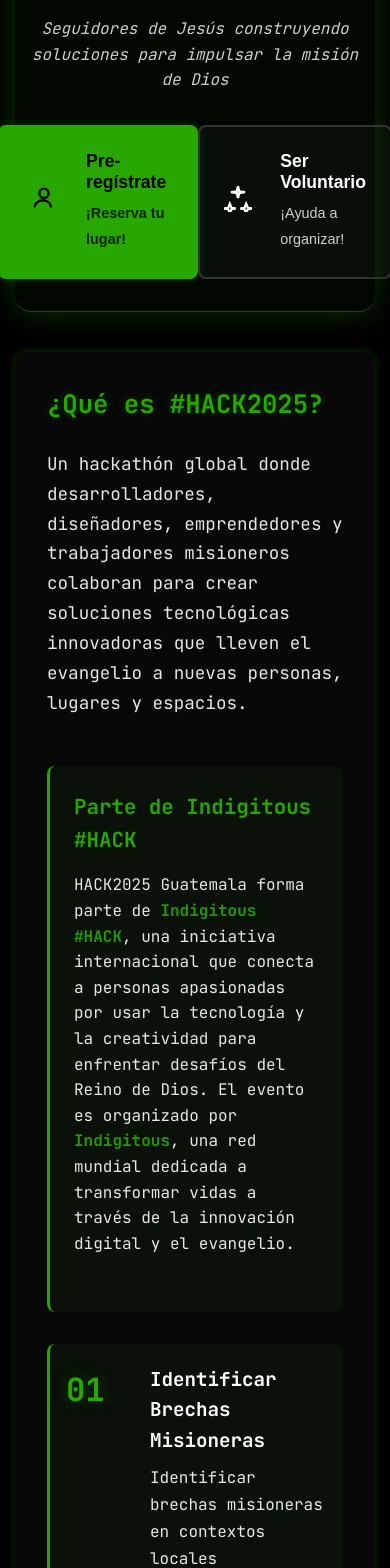
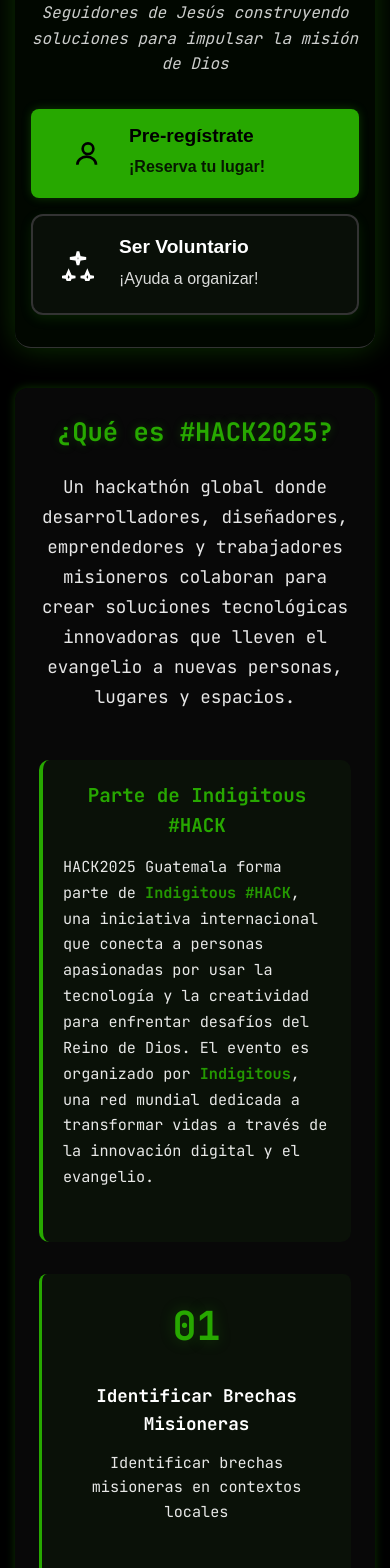
Before and after one commit to devotiongt/devotion-site, a React (Vite) app: page /hack2025 in a window 390 px wide. Shown: the part 340-1908 px from the top of the page. Built offline with nearby package versions, Linux system fonts and the light colour scheme; no server answers.

Commit message:
Mejorar mobil

```diff
--- a/src/components/Header.css
+++ b/src/components/Header.css
@@ -154,6 +154,7 @@
     transition: all 0.3s ease;
     flex-direction: column;
     gap: 1rem;
+    align-items: flex-start;
   }
 
   .nav-container.nav-open {
@@ -166,6 +167,7 @@
     flex-direction: column;
     width: 100%;
     gap: 0;
+    align-items: flex-start;
   }
 
   .menu-toggle {
@@ -173,9 +175,12 @@
   }
 
   .nav-link {
-    padding: 0.5rem 0;
+    padding: 0.75rem 0;
     border-bottom: 1px solid var(--terminal-border);
     width: 100%;
+    text-align: left;
+    display: flex;
+    align-items: center;
   }
 
   .nav-link:last-child {
--- a/src/components/Hero.css
+++ b/src/components/Hero.css
@@ -129,35 +129,55 @@
 .output-line:nth-child(3) { animation-delay: 2s; }
 
 @media (max-width: 768px) {
+  .hero {
+    min-height: 90vh;
+    padding-top: 60px;
+    padding-bottom: 2rem;
+  }
+
   .hero-title {
     flex-direction: column;
     gap: 1rem;
+    margin-bottom: 1.5rem;
   }
 
   .hero-logo {
-    height: 60px;
+    height: 70px;
   }
 
   .hero-title-text {
-    font-size: 2.5rem;
+    font-size: 2.8rem;
+    text-align: center;
   }
 
   .subtitle {
-    font-size: 1.2rem;
+    font-size: 1.3rem;
+    text-align: center;
+    margin-bottom: 2rem;
   }
 
   .hero-description {
+    font-size: 1.05rem;
+    text-align: center;
+    line-height: 1.7;
+    margin-bottom: 2.5rem;
+  }
+
+  .terminal-prompt {
     font-size: 1rem;
+    text-align: center;
+    margin-bottom: 2rem;
   }
 
   .hero-buttons {
     flex-direction: column;
-    align-items: flex-start;
+    align-items: center;
+    width: 100%;
   }
 
   .terminal-button {
     width: 100%;
-    max-width: 280px;
+    max-width: 300px;
   }
 }
 
@@ -642,10 +662,14 @@
   }
 
   .hero-sidebar {
-    order: -1;
+    order: 1;
     position: relative;
     top: auto;
     animation: fade-in-up 0.8s ease 0.3s both;
+  }
+
+  .hero-main-content {
+    order: 0;
   }
 
   .event-actions-sidebar {
--- a/src/components/LanguageSelector/LanguageSelector.css
+++ b/src/components/LanguageSelector/LanguageSelector.css
@@ -39,10 +39,16 @@
 @media (max-width: 768px) {
   .language-selector {
     gap: 0.25rem;
+    align-self: flex-start;
+    margin-top: 0.5rem;
+    padding: 0.5rem 0;
+    border-top: 1px solid var(--terminal-border);
+    width: 100%;
+    justify-content: flex-start;
   }
 
   .lang-btn {
-    padding: 0.2rem 0.4rem;
-    font-size: 0.7rem;
+    padding: 0.3rem 0.5rem;
+    font-size: 0.75rem;
   }
 }
--- a/src/pages/Hack2025Page.css
+++ b/src/pages/Hack2025Page.css
@@ -764,6 +764,67 @@
   .sidebar-content {
     order: -1;
   }
+
+  /* Mejoras para botones en tablet */
+  .hero-actions {
+    flex-direction: column;
+    gap: 1.2rem;
+    max-width: 500px;
+    margin: 2rem auto 0;
+  }
+
+  .reg-btn {
+    width: 100%;
+    padding: 1.5rem;
+    min-height: 85px;
+    border-radius: 10px;
+    box-shadow: 0 4px 15px rgba(39, 168, 0, 0.12);
+  }
+
+  .reg-content h4 {
+    font-size: 1.3rem;
+  }
+
+  .reg-content p {
+    font-size: 1rem;
+  }
+
+  /* Mejoras para sección de evento global en tablet */
+  .global-event-info {
+    padding: 1.75rem;
+    border-radius: 12px;
+  }
+
+  .global-event-info h3 {
+    font-size: 1.4rem;
+    text-align: center;
+  }
+
+  .global-event-info p {
+    font-size: 1rem;
+    text-align: center;
+  }
+
+  /* Mejoras para objetivos numerados en tablet */
+  .goal-modern {
+    flex-direction: column;
+    text-align: center;
+    padding: 1.5rem;
+  }
+
+  .goal-number {
+    align-self: center;
+    margin-bottom: 1rem;
+  }
+
+  .goal-modern h4 {
+    font-size: 1.2rem;
+    text-align: center;
+  }
+
+  .goal-modern p {
+    text-align: center;
+  }
 }
 
 @media (max-width: 768px) {
@@ -817,6 +878,129 @@
 
   .subscribe-btn {
     padding: 1rem;
+  }
+
+  /* Mejoras para botones de registro en móvil */
+  .hero-actions {
+    flex-direction: column;
+    gap: 1rem;
+    align-items: stretch;
+    max-width: 400px;
+    margin: 2rem auto 0;
+  }
+
+  .reg-btn {
+    width: 100%;
+    padding: 1.25rem;
+    min-height: 80px;
+    justify-content: flex-start;
+    border-radius: 12px;
+    box-shadow: 0 4px 12px rgba(39, 168, 0, 0.15);
+  }
+
+  .reg-btn:hover {
+    transform: scale(1.02) translateY(-2px);
+  }
+
+  .reg-icon {
+    min-width: 50px;
+    display: flex;
+    align-items: center;
+    justify-content: center;
+  }
+
+  .reg-icon svg {
+    width: 32px;
+    height: 32px;
+  }
+
+  .reg-content {
+    flex: 1;
+  }
+
+  .reg-content h4 {
+    font-size: 1.2rem;
+    margin-bottom: 0.4rem;
+    font-weight: 700;
+  }
+
+  .reg-content p {
+    font-size: 1rem;
+    opacity: 0.85;
+  }
+
+  .hero-modern {
+    padding: 2rem 1rem;
+  }
+
+  /* Mejoras para sección de evento global en móvil */
+  .global-event-info {
+    margin: 1.5rem 0;
+    padding: 1.25rem;
+    border-radius: 10px;
+    border-left: 4px solid var(--terminal-green);
+  }
+
+  .global-event-info h3 {
+    font-size: 1.2rem;
+    margin-bottom: 0.8rem;
+    text-align: center;
+  }
+
+  .global-event-info p {
+    font-size: 0.95rem;
+    line-height: 1.7;
+    text-align: left;
+  }
+
+  .global-event-info a {
+    word-break: break-word;
+  }
+
+  /* Mejoras para objetivos numerados en móvil */
+  .goal-modern {
+    flex-direction: column;
+    gap: 1rem;
+    padding: 1.25rem;
+    text-align: center;
+  }
+
+  .goal-number {
+    font-size: 2.5rem;
+    min-width: auto;
+    align-self: center;
+    margin-bottom: 0.5rem;
+  }
+
+  .goal-modern h4 {
+    font-size: 1.1rem;
+    margin-bottom: 0.8rem;
+    text-align: center;
+  }
+
+  .goal-modern p {
+    font-size: 0.95rem;
+    text-align: center;
+    line-height: 1.6;
+  }
+
+  /* Mejoras para section info en móvil */
+  .info-section {
+    padding: 1.5rem;
+    margin-bottom: 1.5rem;
+  }
+
+  .info-section h2 {
+    font-size: 1.6rem;
+    text-align: center;
+    margin-bottom: 1.2rem;
+  }
+
+  .description {
+    font-size: 0.95rem;
+    line-height: 1.6;
+    text-align: center;
+    margin-bottom: 1.5rem;
   }
 }
 
```
